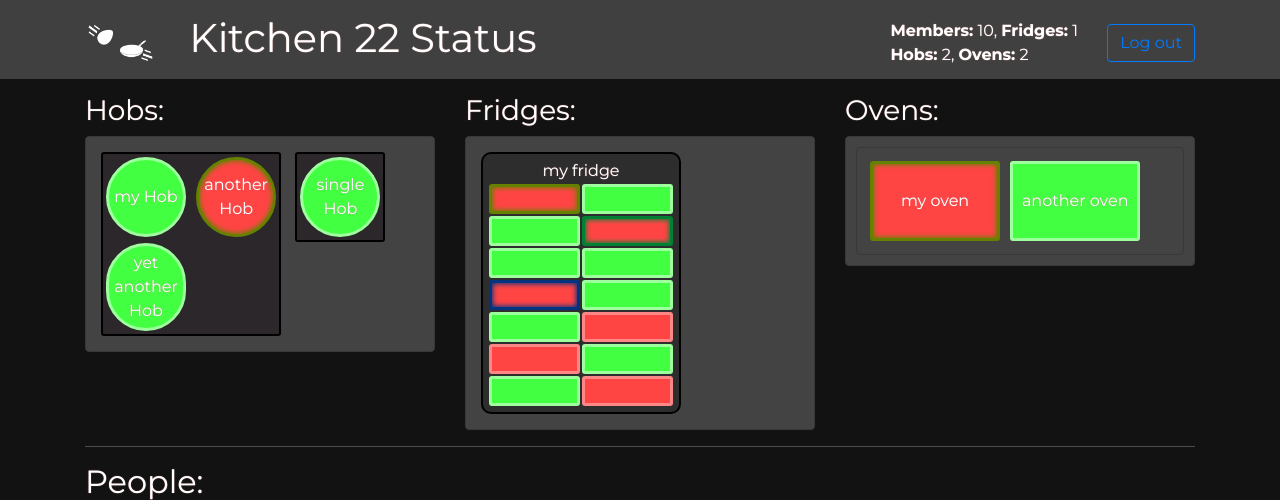
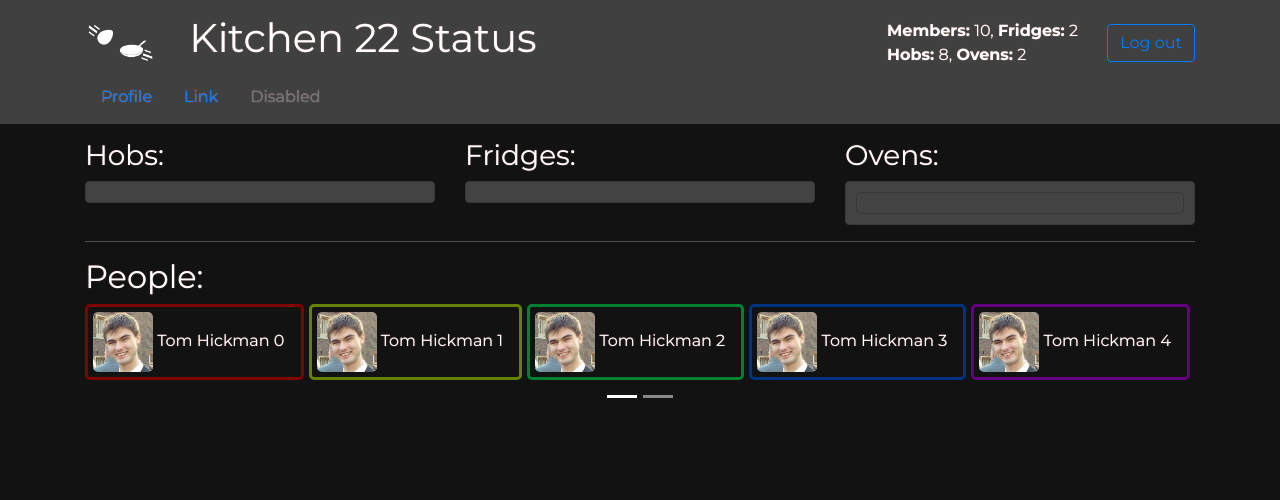
Before and after one commit to DEUCE1957/kitchen-accelerator, a Django app: page /main/status_page in a window 1280 px wide. Shown: the top 500 px of the page. Run offline with Django 3.2, Linux system fonts and the light colour scheme; data that the repository does not hold is empty; some libraries are stand-ins or nearby versions.

Commit message:
More work on UI

```diff
--- a/main/static/js/status_page.js
+++ b/main/static/js/status_page.js
@@ -56,7 +56,7 @@
 }
 
 function setCurrentKitchenStatus(status){
-    document.querySelector(".hobs").innerHTML = status.hobs.map(
+    document.querySelector(".hobs").innerHTML = chunk(status.hobs, 2).map(
         hobGroup => /*html*/`
         <div class="hob-group">
         ${
@@ -130,7 +130,9 @@
 }
 
 async function populateCurrentKitchenStatus(){
-    await fetch("http://127.0.0.1:8000/")
+    setCurrentKitchenStatus(
+        (await (await fetch("http://127.0.0.1:8000/main/kitchen/the-ultimate-kitchen")).json())
+    )
 }
 
 function onCarouselNext(newSlide){
@@ -181,7 +183,11 @@
 
 
 $(() => {
-    setCurrentKitchenStatus({
+    populateCurrentKitchenStatus();
+    setInterval(1000, () => {
+        populateCurrentKitchenStatus();
+    })
+    /*setCurrentKitchenStatus({
         hobs: [
             [{
                 name: "my Hob",
@@ -221,7 +227,7 @@
             name: "another oven",
             status: true
         }]
-    })
+    })*/
 
     setPeople(peopleGroups);
 
--- a/main/templates/main/base.html
+++ b/main/templates/main/base.html
@@ -18,11 +18,28 @@
 <body>
     <div class="top-bar">
         <div class="container">
-            <img class="icon" src="http://127.0.0.1:8000/static/images/icon_noBackground.png" />
-            <h1 class="title"> {% block header_title_block %}{% endblock %} </h1>
-            <div class="right-hand-side">
-                {% block right_header %}{% endblock %}
-                <button class="btn btn-outline-primary">Log out</button>
+            <div>
+                <a href="/">
+                    <img class="icon" src="http://127.0.0.1:8000/static/images/icon_noBackground.png" />
+                </a>
+                <h1 class="title"> {% block header_title_block %}{% endblock %} </h1>
+                <div class="right-hand-side">
+                    {% block right_header %}{% endblock %}
+                    <button class="btn btn-outline-primary">Log out</button>
+                </div>
+            </div>
+            <div>
+                <ul style="padding-bottom: 5px" class="nav">
+                    <li class="nav-item">
+                        <a class="nav-link" href="#">Profile</a>
+                    </li>
+                    <li class="nav-item">
+                        <a class="nav-link" href="#">Link</a>
+                    </li>
+                    <li class="nav-item">
+                        <a class="nav-link disabled" href="#">Disabled</a>
+                    </li>
+                </ul>
             </div>
         </div>
     </div>
--- a/main/templates/main/kitchen_placeholder.html
+++ b/main/templates/main/kitchen_placeholder.html
@@ -1,33 +1 @@
-{% extends 'main/base.html'%}
-
-{% block body_block %}
-    <!-- {% if fridges %}
-        <ul>
-        {% for fridge in fridges %}
-            <li>
-                Name: {{ fridge.name }} </br>
-                Contents:  </br>
-                {% for shelf in fridge %}
-                    Shelf no: {{ forloop.counter0 }}, {{ shelf }}  </br>
-                    {% for cell in shelf %}
-                        Status: {{ cell.status }}  </br>
-                        Owner: {{cell.owner }}  </br>
-                    {% endfor %}
-                {% endfor %}
-            </li>
-        {% endfor %}
-        </ul>
-    {% endif %}
-
-    {% if hobs %}
-
-    {% endif %}
-
-    {% if ovens %}
-
-    {% endif %}
-
-    {% if members %}
-
-    {% endif %} -->
-{% endblock %}
+{{ json |safe }}
--- a/main/templates/registration/registration_form.html
+++ b/main/templates/registration/registration_form.html
@@ -8,7 +8,7 @@
 <form method="post" action=".">
     {% csrf_token %}
     {{ form.as_p }}
-    <input type="submit" value="submit" />
+    <input type="submit" class="btn btn-outline-primary" value="submit" />
 </form>
 
 {% endblock %}
--- a/main/views.py
+++ b/main/views.py
@@ -64,7 +64,7 @@
         kitchen = Kitchen.objects.get(slug=kitchen_name_slug)
 
         context_dict["hobs"]=[stove_to_json(stove) for stove in Stove.objects.filter(kitchen=kitchen)]
-        context_dict["oven"]=[oven_to_json(oven) for oven in Oven.objects.filter(kitchen=kitchen)]
+        context_dict["ovens"]=[oven_to_json(oven) for oven in Oven.objects.filter(kitchen=kitchen)]
         context_dict["fridges"] = []
 
         noCells = 0
@@ -110,7 +110,7 @@
         context_dict["fridges"] = None
         context_dict["hobs"] = None
         context_dict["ovens"] = None
-    return render(request, 'main/kitchen_placeholder.html', context=context_dict)
+    return render(request, 'main/kitchen_placeholder.html', context={"json": json.dumps(context_dict)})
 
 
 def booking(request):
```
Also changed, not shown: main/static/css/login_patches.css (+12 -2 lines).
